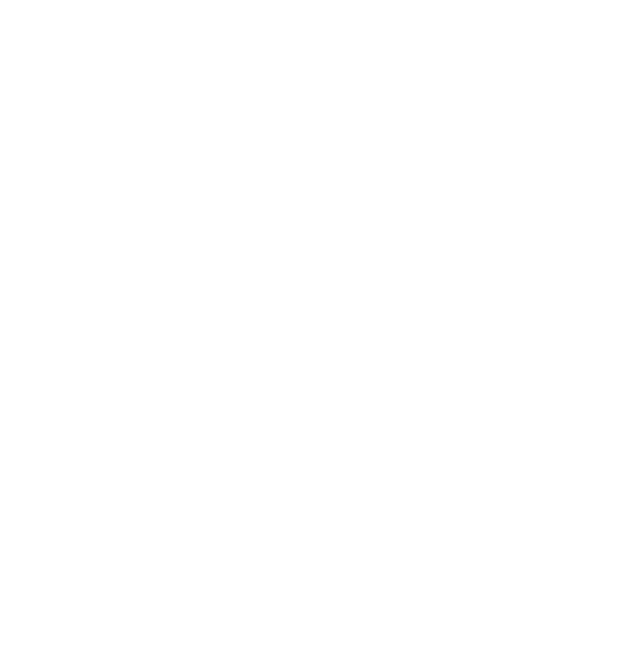
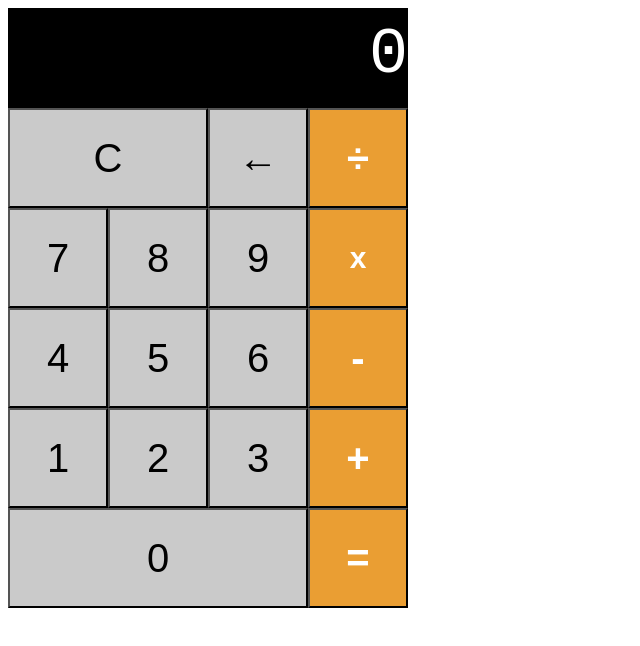
Before and after one commit to suketubpatel/complete-Intro-to-web, a plain HTML site: page calculator/pages/index.html in a window 1280 px wide. Shown: the whole page, without its empty margins (0-640 px from the left). Drawn offline with Linux system fonts and the light colour scheme.

Commit message:
HTML & CSS style completed - ready for some JS

```diff
--- a/calculator/pages/index.html
+++ b/calculator/pages/index.html
@@ -3,9 +3,46 @@
 <head>
     <meta charset="UTF-8">
     <meta name="viewport" content="width=device-width, initial-scale=1.0">
+    <link rel="stylesheet" href="../style/style.css">
     <title>Calculator</title>
 </head>
 <body>
+    <div class="calculator">
+        <div class="row-display">0</div>
 
+        <div class="rows row-first">
+            <button class="gray buttons clear">C</button>
+            <button class="gray buttons back">&larr;</button>
+            <button class="orange buttons divide">&#247</button>
+        </div>
+
+        <div class="rows row-second">
+            <button class="gray buttons seven">7</button>
+            <button class="gray buttons eight">8</button>
+            <button class="gray buttons nine">9</button>
+            <button class="orange buttons multi">x</button>
+        </div>
+
+        <div class="rows row-third">
+            <button class="gray buttons four">4</button>
+            <button class="gray buttons five">5</button>
+            <button class="gray buttons six">6</button>
+            <button class="orange buttons minus">-</button>
+        </div>
+
+        <div class="rows row-four">
+            <button class="gray buttons one">1</button>
+            <button class="gray buttons two">2</button>
+            <button class="gray buttons three">3</button>
+            <button class="orange buttons plus">+</button>
+        </div>
+
+        <div class="rows row-five">
+            <button class="gray buttons zero">0</button>
+            <button class="orange buttons equal">=</button>
+        </div>
+    </div>
+
+    <script src="/calculator/js/calculator.js"></script>
 </body>
 </html>
--- a/calculator/style/style.css
+++ b/calculator/style/style.css
@@ -0,0 +1,62 @@
+*{
+    box-sizing: border-box;
+}
+
+.calculator {
+    font-size: 40px;
+    width: 400px;
+    height: 600px;
+}
+
+.rows {
+    display: flex;
+    justify-content: space-between 24%;
+}
+
+.buttons {
+    font-family: Arial, Helvetica, sans-serif;
+    font-size: 40px;
+    height: 100px;
+    width: 100px;
+}
+
+.row-display {
+    background-color: black;
+    font-family: "Courier New", Courier, monospace;
+    color: white;
+    height: 100px;
+    font-size: 65px;
+    padding: 10px 0;
+    text-align: right;
+    font-weight: 100;
+}
+
+.clear {
+    width: 200px;
+}
+
+.zero {
+    width: 300px;
+}
+
+.multi {
+    font-size: 30px;
+}
+
+.gray {
+    background-color: rgb(202, 202, 202);
+}
+
+.gray:hover {
+    background-color: rgb(250, 250, 250);
+}
+
+.orange {
+    background-color: rgb(234, 158, 51);
+    color: white;
+    font-weight: bold;
+}
+
+.orange:hover {
+    background-color: rgb(253, 196, 116);
+}
```
